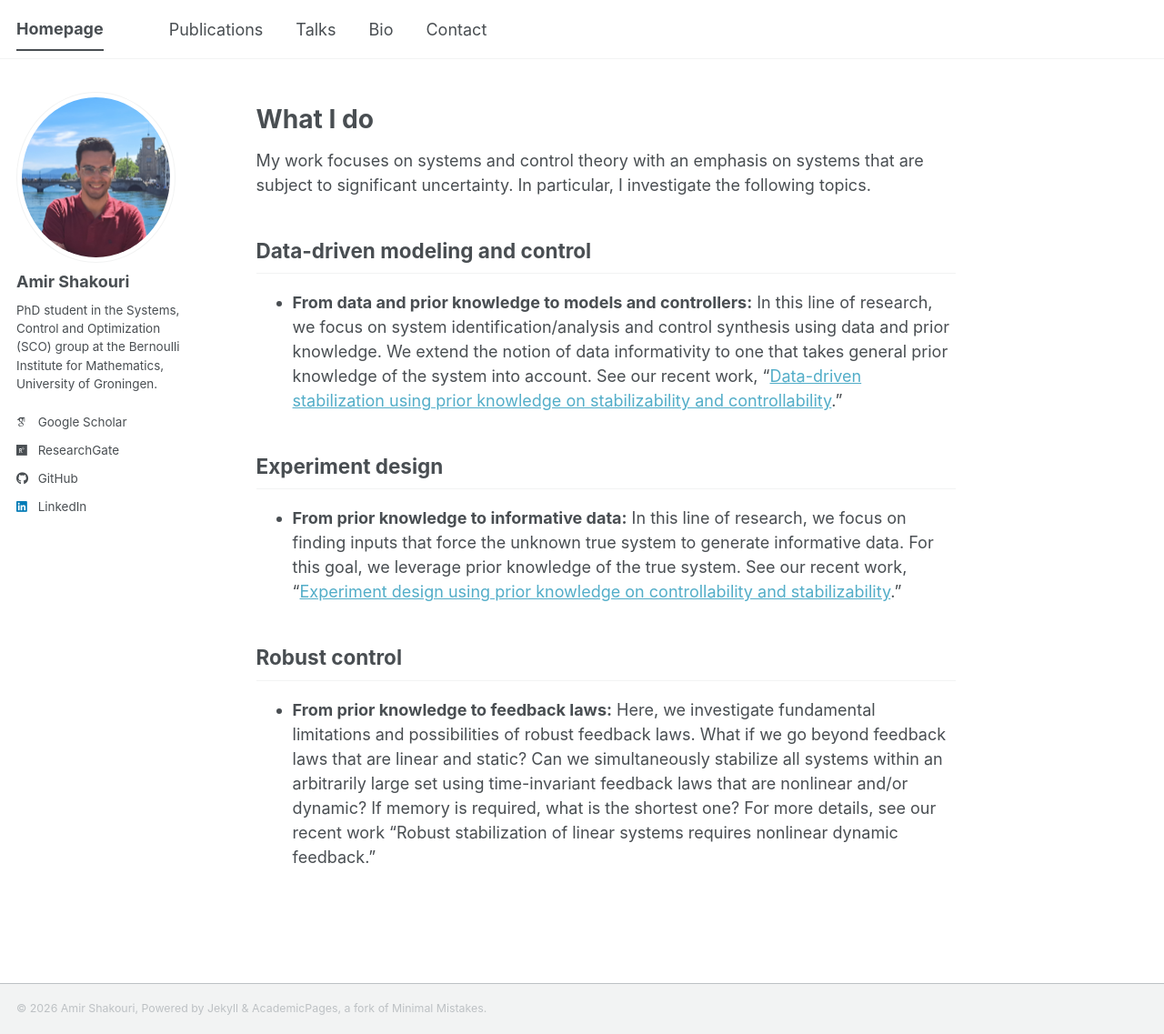
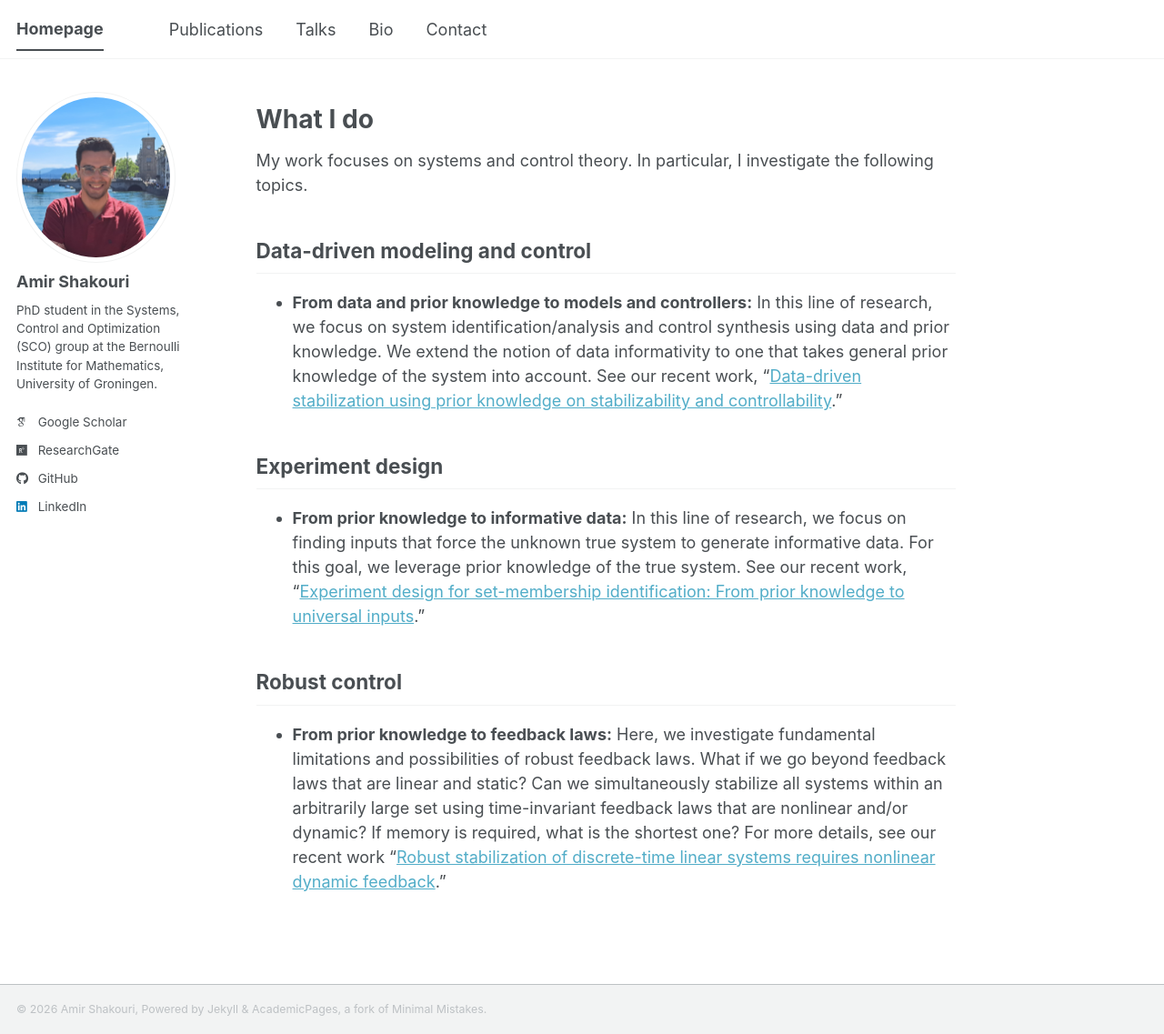
Before and after one commit to a-shakouri/a-shakouri.github.io, a Jekyll site: the page built from _pages/about.md, in a window 1280 px wide and 1137 px high. Shown: the whole window at 91% size. Built offline with Jekyll 4.4.1, drawn with Linux system fonts in a browser that asks for light colours; some web fonts are replaced; a script bundle is joined from its source files by our own code; library files that are not in the unit come from our copies.

Commit message:
Update about.md

```diff
--- a/_pages/about.md
+++ b/_pages/about.md
@@ -10,7 +10,7 @@ redirect_from:
 What I do
 ======
 
-My work focuses on systems and control theory with an emphasis on systems that are subject to significant uncertainty. In particular, I investigate the following topics.
+My work focuses on systems and control theory. In particular, I investigate the following topics.
 
 Data-driven modeling and control
 ------
@@ -18,8 +18,8 @@ Data-driven modeling and control
 
 Experiment design
 ------
-- **From prior knowledge to informative data:** In this line of research, we focus on finding inputs that force the unknown true system to generate informative data. For this goal, we leverage prior knowledge of the true system. See our recent work, "[Experiment design using prior knowledge on controllability and stabilizability](https://arxiv.org/pdf/2512.01876)."
+- **From prior knowledge to informative data:** In this line of research, we focus on finding inputs that force the unknown true system to generate informative data. For this goal, we leverage prior knowledge of the true system. See our recent work, "[Experiment design for set-membership identification: From prior knowledge to universal inputs](https://arxiv.org/pdf/2607.00844)."
 
 Robust control
 ------
-- **From prior knowledge to feedback laws:** Here, we investigate fundamental limitations and possibilities of robust feedback laws. What if we go beyond feedback laws that are linear and static? Can we simultaneously stabilize all systems within an arbitrarily large set using time-invariant feedback laws that are nonlinear and/or dynamic? If memory is required, what is the shortest one? For more details, see our recent work "Robust stabilization of linear systems requires nonlinear dynamic feedback."
+- **From prior knowledge to feedback laws:** Here, we investigate fundamental limitations and possibilities of robust feedback laws. What if we go beyond feedback laws that are linear and static? Can we simultaneously stabilize all systems within an arbitrarily large set using time-invariant feedback laws that are nonlinear and/or dynamic? If memory is required, what is the shortest one? For more details, see our recent work "[Robust stabilization of discrete-time linear systems requires nonlinear dynamic feedback](https://arxiv.org/pdf/2608.19010)."
```
